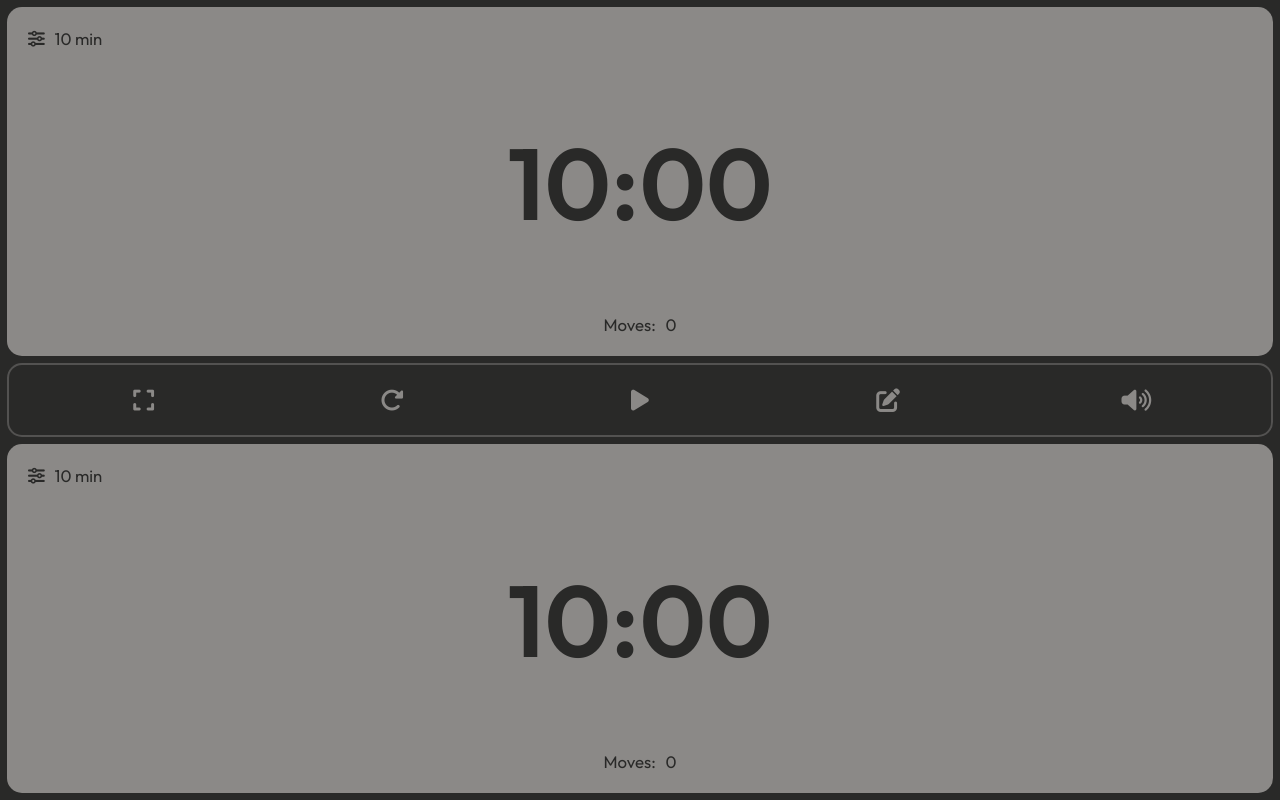
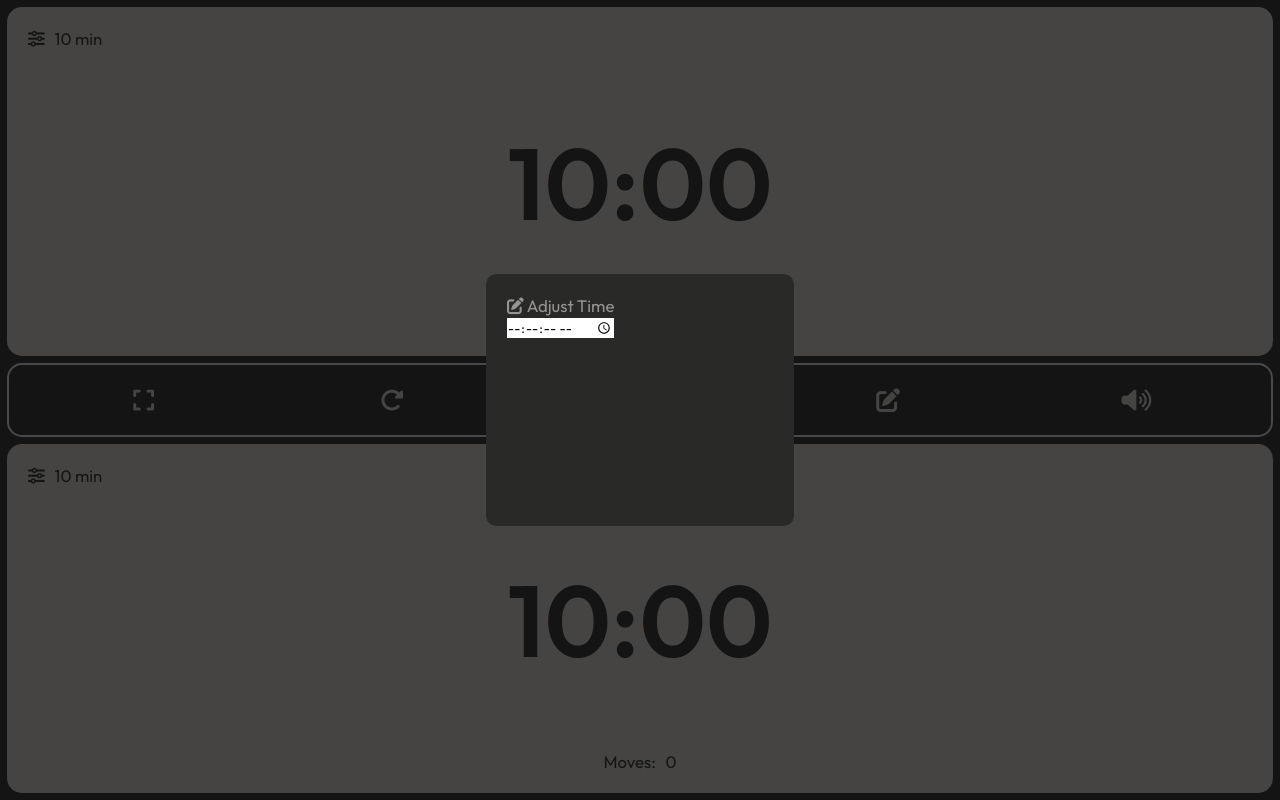
Before and after one commit to RupanSamanta/chess-clock, a plain HTML site: page index.html in a window 1280 px wide. Drawn offline with Linux system fonts and the light colour scheme.

Commit message:
minor changes in ui

```diff
--- a/index.html
+++ b/index.html
@@ -32,8 +32,8 @@
         <section id="timer-section">
 
             <div class="player-timer" id="player-A">
-                <div class="time-adjust-container">
-                    <span class="time-adjust-button">
+                <div class="time-adjust-button">
+                    <span>
                         <i class="fa-solid fa-sliders"></i>
                     </span>
                     <span class="time-format">10 min</span>
@@ -64,8 +64,8 @@
             </div>
 
             <div class="player-timer" id="player-B">
-                <div class="time-adjust-container">
-                    <span class="time-adjust-button">
+                <div class="time-adjust-button">
+                    <span>
                         <i class="fa-solid fa-sliders"></i>
                     </span>
                     <span class="time-format">10 min</span>
@@ -79,6 +79,22 @@
 
         </section>
 
+        <section class="adjust-timer-section">
+            <div class="adjust-timer">
+                <span class="header">
+                    <i class="fa-solid fa-pen-to-square"></i>
+                    <span>Adjust Time</span>
+                </span>
+                <div class="timers">
+                    <div class="timer-block">
+                        <input type="time" id="time-picker" step="1">
+                    </div>
+                    <div class="timer-block"></div>
+                    <div class="timer-block"></div>
+                </div>
+            </div>
+        </section>
+
         <section id="settings-section"></section>
     </main>
     <script type="module" src="js/main.js"></script>
--- a/style.css
+++ b/style.css
@@ -77,7 +77,7 @@ main #timer-section .player-timer .time-left {
   color: inherit;
 }
 
-main #timer-section .player-timer .time-adjust-container {
+main #timer-section .player-timer .time-adjust-button {
   justify-content: flex-start;
 }
 
@@ -103,7 +103,7 @@ main #timer-section .timer-settings {
   background-color: #292928;
   padding: 0.75rem;
   border-radius: 1.07rem;
-  border: solid 0.15rem #535251;
+  border: solid 0.15rem #969493;
 }
 
 main #timer-section .timer-settings button {
@@ -116,5 +116,30 @@ main #timer-section .timer-settings button {
 }
 
 main #timer-section .timer-settings button:active {
-  background-color: #535251;
+  background-color: #969493;
 }
+
+main .adjust-timer-section {
+  position: absolute;
+  top: 50%;
+  left: 50%;
+  transform: translate(-50%, -50%);
+  width: 100%;
+  height: 100%;
+  display: flex;
+  flex-direction: row;
+  justify-content: center;
+  align-items: center;
+  gap: 0;
+  background: rgba(0, 0, 0, 0.5);
+}
+
+main .adjust-timer-section .adjust-timer {
+  width: 22rem;
+  height: 18rem;
+  background-color: #292928;
+  color: #969493;
+  font-size: 1.2rem;
+  padding: 1.5rem;
+  border-radius: 0.75rem;
+}
```
